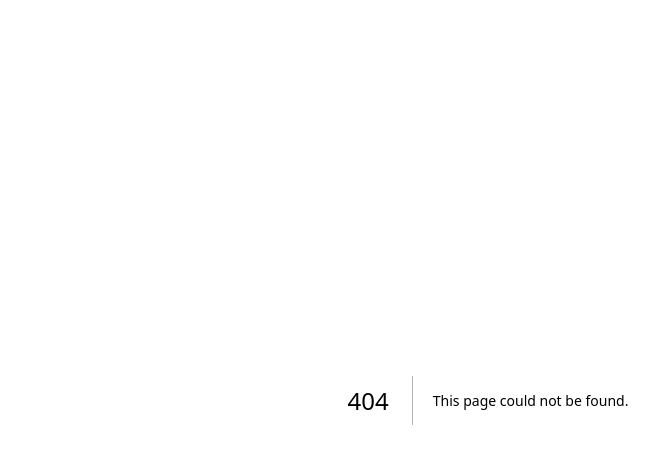
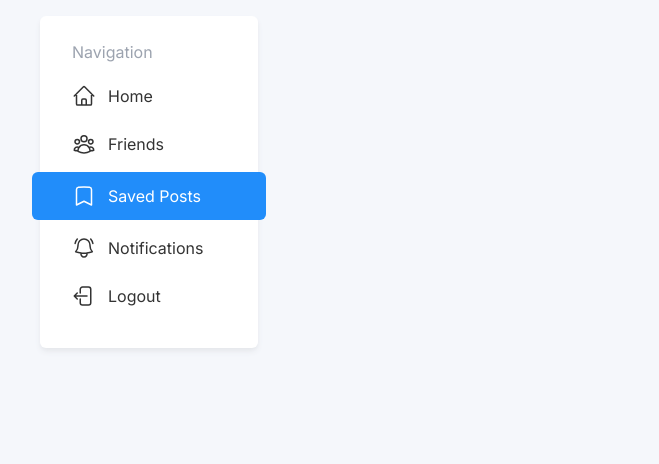
Before and after one commit to keshavpj1711/SoMA, a Next.js app in the folder soma/: page /saved in a window 1280 px wide. Before the commit this address had no page. Shown: the top 464 px of the page, without its empty margins (152-811 px from the left). Built offline with nearby package versions, Linux system fonts and the light colour scheme.

Commit message:
created a saved page for saved post and updated the pathName in NavigationCard

```diff
--- /dev/null
+++ b/soma/src/app/saved/page.js
@@ -0,0 +1,9 @@
+import Layout from "../../components/Layout";
+
+export default function SavedPost() {
+    return (
+        <Layout>
+
+        </Layout>
+    )
+}
--- a/soma/src/components/NavigationCard.js
+++ b/soma/src/components/NavigationCard.js
@@ -38,7 +38,7 @@
                 Friends
             </Link>
 
-            <Link href="" className={nonActiveElement}>
+            <Link href="/saved" className={pathName == "/saved"? activeElement : nonActiveElement}>
                 <svg xmlns="http://www.w3.org/2000/svg" fill="none" viewBox="0 0 24 24" stroke-width="1.5" stroke="currentColor" class="size-6">
                 <path stroke-linecap="round" stroke-linejoin="round" d="M17.593 3.322c1.1.128 1.907 1.077 1.907 2.185V21L12 17.25 4.5 21V5.507c0-1.108.806-2.057 1.907-2.185a48.507 48.507 0 0 1 11.186 0Z" />
                 </svg>
```
